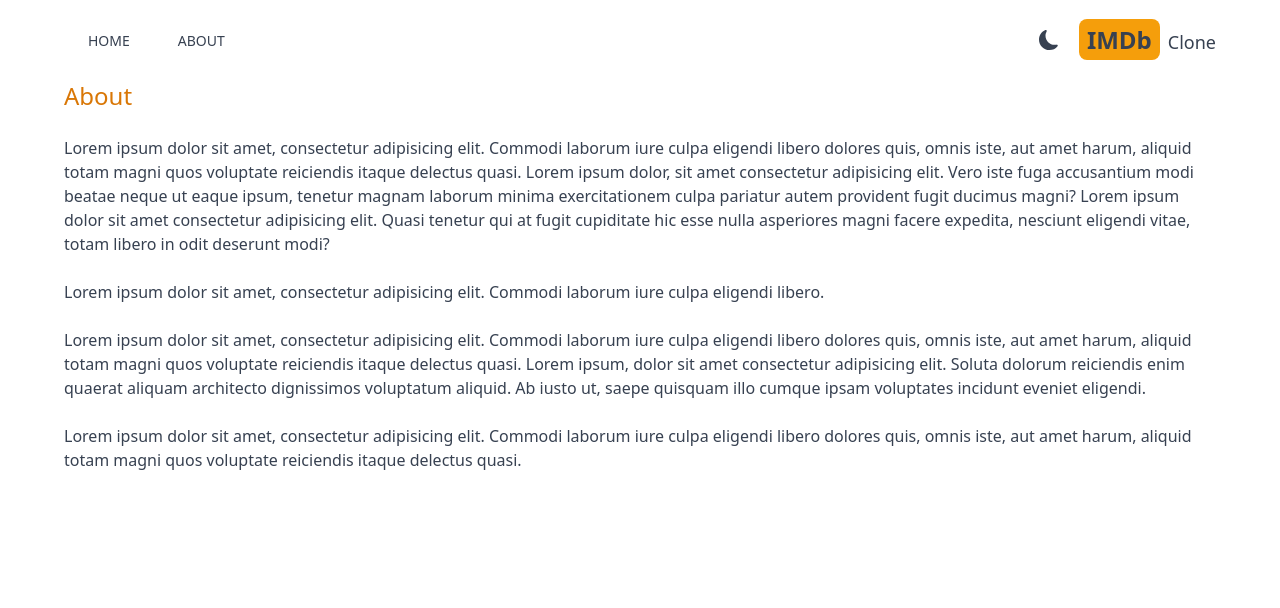
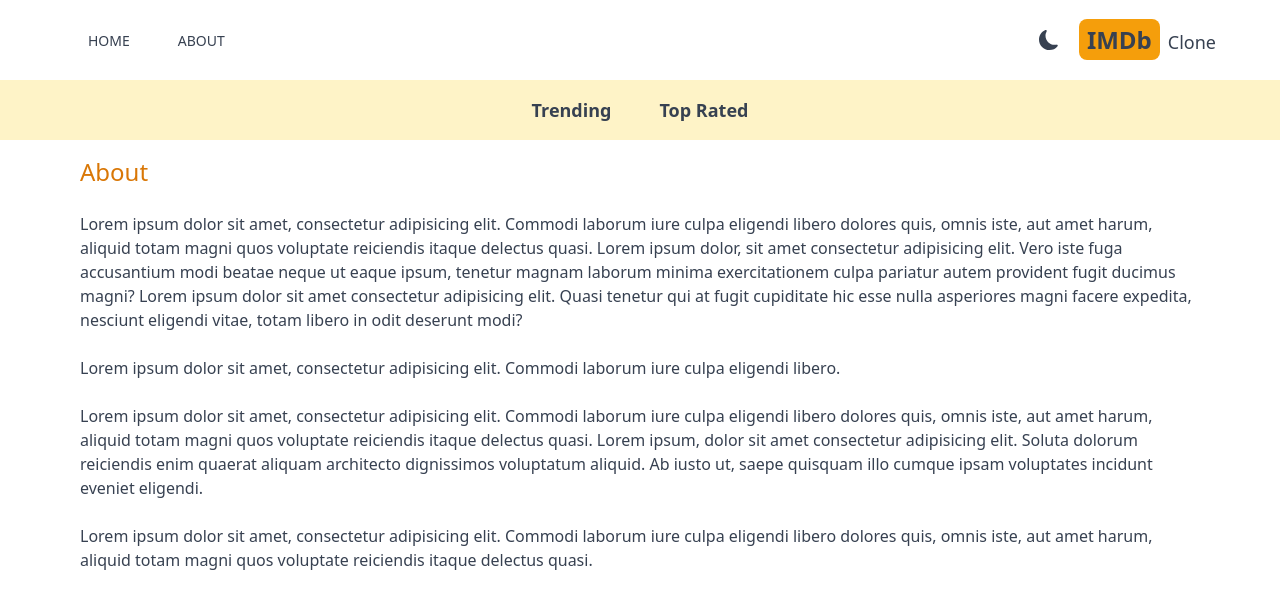
Before and after one commit to Deekshith-Reddy/Imdb-Clone, a Next.js app: page /about in a window 1280 px wide. Shown: the top 608 px of the page. Built offline with nearby package versions, Linux system fonts and the light colour scheme.

Commit message:
created navbar component

```diff
--- a/src/app/about/page.jsx
+++ b/src/app/about/page.jsx
@@ -2,7 +2,7 @@
 
 export default function About() {
   return (
-    <div className="max-w-6xl mx-auto space-y-6">
+    <div className="max-w-6xl mx-auto space-y-6 p-4">
       <h1 className="text-2xl font-medium text-amber-600">About</h1>
       <p>
         Lorem ipsum dolor sit amet, consectetur adipisicing elit. Commodi
--- a/src/app/layout.jsx
+++ b/src/app/layout.jsx
@@ -1,6 +1,7 @@
 import Header from "@/components/Header";
 import "./globals.css";
 import Providers from "./Providers";
+import Navbar from "@/components/Navbar";
 
 export const metadata = {
   title: "IMDB Application",
@@ -15,7 +16,7 @@
           {/* Header */}
           <Header />
           {/* Navbar */}
-
+          <Navbar />
           {/* SearchBox */}
 
           {children}
--- /dev/null
+++ b/src/components/Navbar.jsx
@@ -0,0 +1,11 @@
+import React from 'react'
+import NavbarItem from './NavbarItem'
+
+export default function Navbar() {
+  return (
+    <div className='flex justify-center dark:bg-gray-600 bg-amber-100 lg:text-lg p-4'>
+        <NavbarItem title="Trending" param="fetchTrending"/>
+        <NavbarItem title="Top Rated" param="fetchTopRated"/>
+    </div>
+  )
+}
--- /dev/null
+++ b/src/components/NavbarItem.jsx
@@ -0,0 +1,24 @@
+"use client";
+import Link from "next/link";
+import React from "react";
+
+import { useSearchParams } from "next/navigation";
+
+export default function NavbarItem({ title, param }) {
+  const searchParams = useSearchParams();
+  const genre = searchParams.get("genre");
+  return (
+    <div>
+      <Link
+        className={`m-4 hover:text-amber-600 font-semibold p-2 ${
+          genre &&
+          genre === param &&
+          "underline underline-offset-8 decoration-4 decoration-amber-500 rounded-lg"
+        }`}
+        href={`/?genre=${param}`}
+      >
+        {title}
+      </Link>
+    </div>
+  );
+}
```
